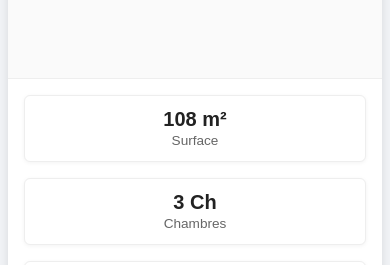
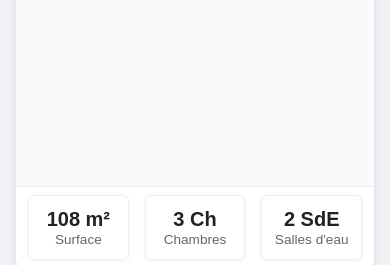
Before and after one commit to zeyneb2626/INTEMPOREL_HOME, a plain HTML site: page index.html in a window 390 px wide. Shown: the part 130-395 px from the top of the page. Drawn offline with Linux system fonts and the light colour scheme; some packages are replaced by stand-ins of ours; a script that the page names is missing.

Commit message:
Update index.html

```diff
--- a/index.html
+++ b/index.html
@@ -141,21 +141,89 @@
     .btn-save { background:#f0f0f0; color:#333; }
     .btn-quote{ background:#006aff; color:#fff; }
 
-    /* ——— MEDIA QUERIES ——— */
+     /* ——— MEDIA-QUERIES RESPONSIVE ——— */
     @media (max-width: 1024px) {
-      #configurator { grid-template-columns: 1fr; }
+      #configurator {
+        grid-template-columns: 1fr;
+      }
       .viewer-card { height: auto; }
-      model-viewer { height: 50vh !important; min-height: 300px; }
+      model-viewer {
+        height: 70vh !important;
+        min-height: 350px;
+      }
     }
     @media (max-width: 600px) {
-      #configurator { padding: .5rem; gap: .5rem; }
-      .viewer-card { border-radius: 0; }
-      .dimensions { grid-template-columns: 1fr; }
-      model-viewer { height: 40vh !important; min-height: 200px; }
-      .controls { padding: 1rem; box-shadow: none; }
-      .group h3 { font-size: 1rem; }
-      .option { width: 50px; }
+  /* … autres règles mobile que tu laisses en place … */
+
+  /* → on agrandit verticalement le viewer */
+  model-viewer {
+    height: 70vh !important;
+    min-height: 300px;
+  }
+
+  /* → on remet les 3 cartes dimensions en ligne */
+  .dimensions {
+    display: flex;
+    flex-direction: row;
+    justify-content: space-between;
+    padding: .5rem;
+    gap: .5rem;
+  }
+  .dim-card {
+    margin-bottom: 0;
+  }
+
+  /* le reste de tes règles mobile existantes… */
+}
+
+      /* on alléger le contrôle */
+      .controls {
+        padding:1rem;
+        box-shadow:none;
+      }
+      .group h3 { font-size:1rem; }
+      .option { width:50px; }
     }
+    /* —————————————————————————————— */
+
+  @media (max-width: 768px) {
+  /* Sur tablette / petit desktop on alourdit un peu la hauteur */
+  .viewer-card { flex-direction: column; }
+  model-viewer {
+    height: 60vh !important;
+    min-height: 400px;
+  }
+  .dimensions {
+    /* Toujours 3 en ligne, mais on resserre les marges */
+    display: flex;
+    justify-content: space-between;
+    padding: 0.5rem 1rem;
+  }
+  .dimensions .dim-card {
+    flex: 1;
+    margin: 0 0.25rem;
+  }
+}
+
+@media (max-width: 480px) {
+  /* Sur mobile on passe le viewer en portrait fort pour agrandir */
+  model-viewer {
+    height: 80vh !important;
+    min-height: 300px;
+  }
+  .dimensions {
+    display: flex;
+    justify-content: space-between;
+    padding: 0.5rem;
+  }
+  .dimensions .dim-card {
+    flex: 1;
+    margin: 0 0.25rem;
+    /* On réduit un peu la typo si besoin */
+    font-size: 0.9rem;
+  }
+}
+
   </style>
 </head>
 <body>
```
